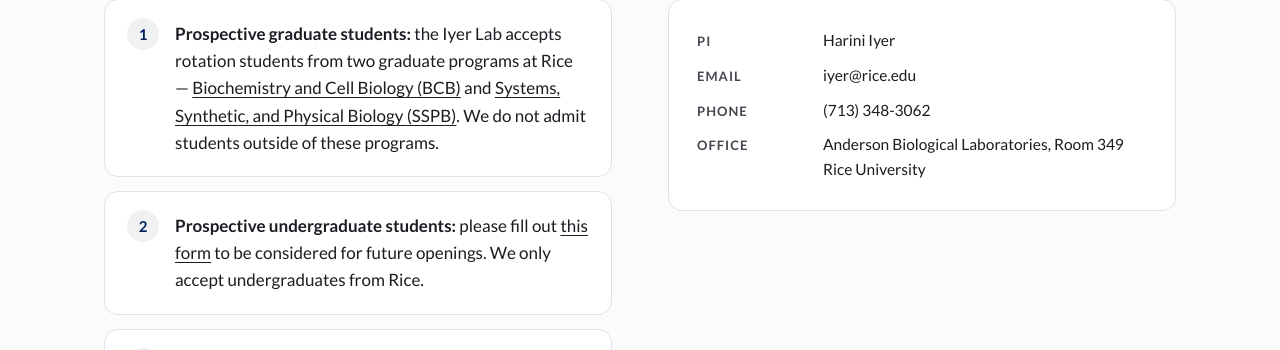
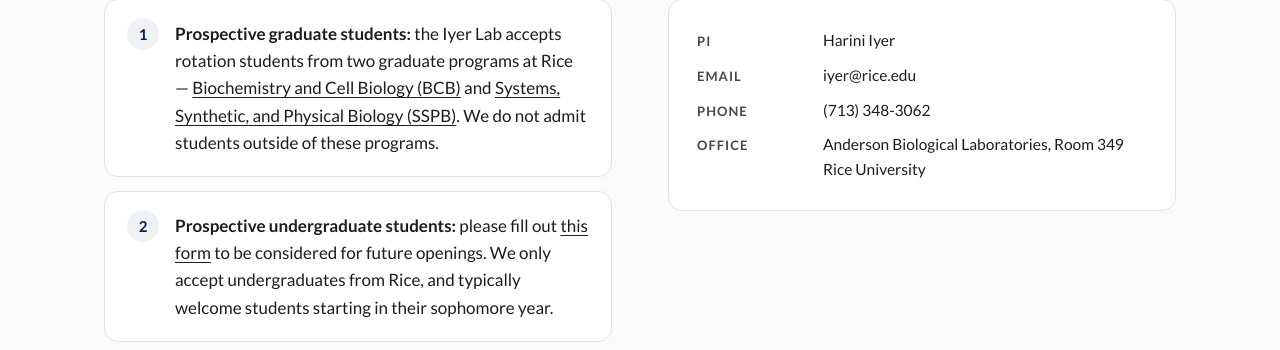
Before and after one commit to iyerlaboratory/iyerlaboratory.github.io, a plain HTML site: page join.html in a window 1280 px wide. Shown: the part 420-770 px from the top of the page. Drawn offline with nearby package versions, Linux system fonts and the light colour scheme.

Commit message:
Note on the Join page that undergraduates typically join from sophomore year
Co-Authored-By: Claude Opus 5.5 <noreply@anthropic.com>
Claude-Session: https://claude.ai/code/session_012pjut5DKrUtDq79C4MLDVr

```diff
--- a/join.html
+++ b/join.html
@@ -49,7 +49,7 @@
           <h2 style="font-size:30px">How to join</h2>
           <ol class="steps">
             <li><strong>Prospective graduate students:</strong> the Iyer Lab accepts rotation students from two graduate programs at Rice — <a href="https://biosciences.rice.edu/biochemistry-and-cell-biology-graduate-program">Biochemistry and Cell Biology (BCB)</a> and <a href="https://sspb.rice.edu/">Systems, Synthetic, and Physical Biology (SSPB)</a>. We do not admit students outside of these programs.</li>
-            <li><strong>Prospective undergraduate students:</strong> please fill out <a href="https://forms.gle/4mFBoCbiL1zuPfDh6">this form</a> to be considered for future openings. We only accept undergraduates from Rice.</li>
+            <li><strong>Prospective undergraduate students:</strong> please fill out <a href="https://forms.gle/4mFBoCbiL1zuPfDh6">this form</a> to be considered for future openings. We only accept undergraduates from Rice, and typically welcome students starting in their sophomore year.</li>
             <li><strong>Everyone else:</strong> check back here for future opportunities to join our shoal!</li>
           </ol>
         </div>
```
